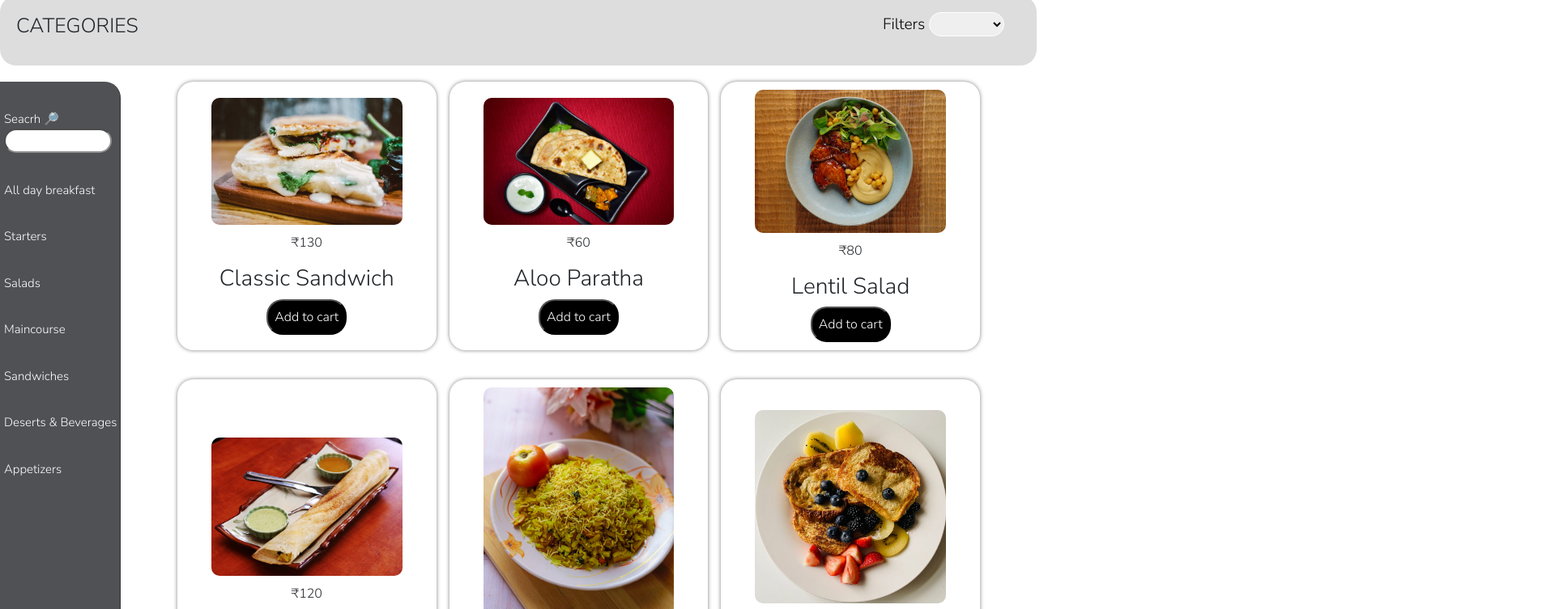
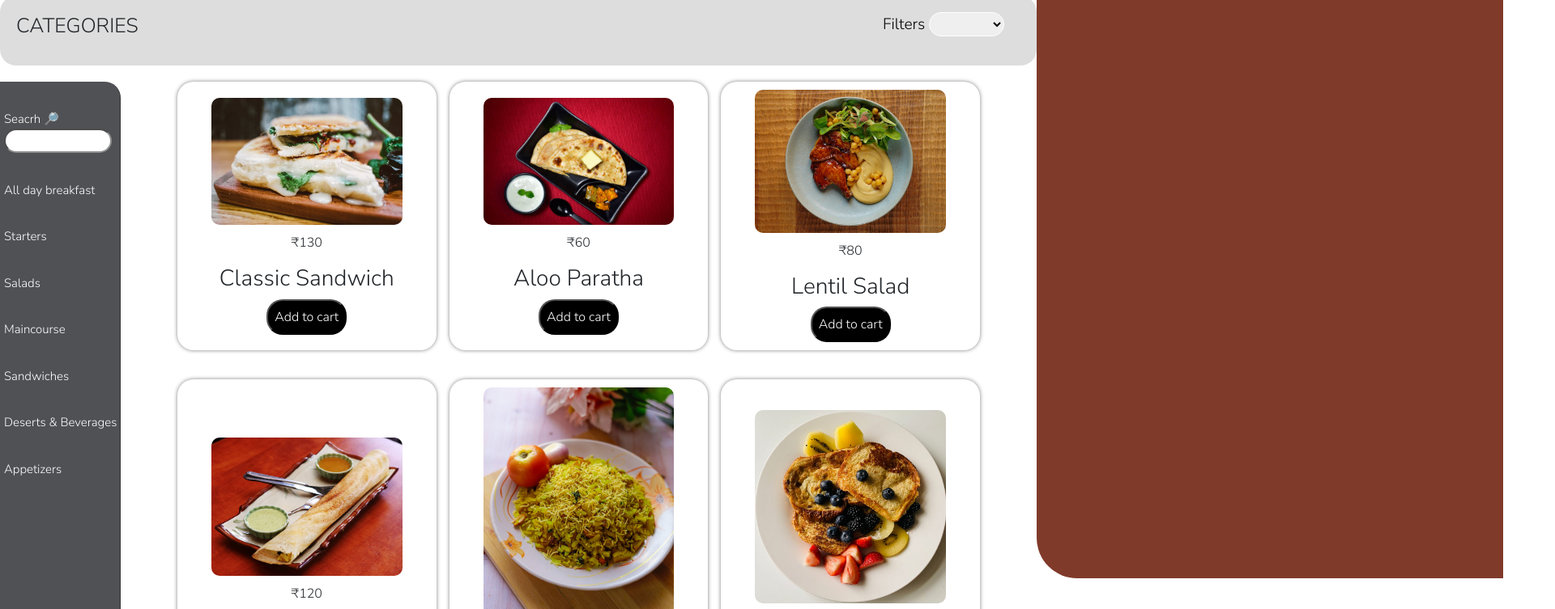
Before and after one commit to bharath0616/Project-1, a plain HTML site: page menu.html in a window 1280 px wide. Shown: the part 85-838 px from the top of the page at 81% size, 1920 px wide, since content can reach past the window. Drawn offline with nearby package versions, Linux system fonts and the light colour scheme.

Commit message:
overflow of cart page resolved

```diff
--- a/menu.css
+++ b/menu.css
@@ -1,13 +1,12 @@
 *{
     box-sizing: border-box;
+
 }
 body {
     margin-top: 0;
     margin: 0px;
     padding:0px;
     font-family: 'Nunito Sans', sans-serif;
-    overflow-x:hidden;
-
 
 }
 
@@ -435,11 +434,11 @@ padding: 0px;
   z-index: 1004;
   overflow-y: auto;
   overflow-x: none;
-  position:absolute;
+  position:fixed;
  border-bottom-left-radius: 50px;
- transition: transform 0.3s ease-in-out; /* Add a transition for smooth sliding */
- transform: translateX(100%);
-right: -100%;
+ transition: right 0.3s ease-in-out; /* Add a transition for smooth sliding */
+top:0;
+ right:-45%;
 }
 @media(max-width:870px){
   .cartpage{
```
